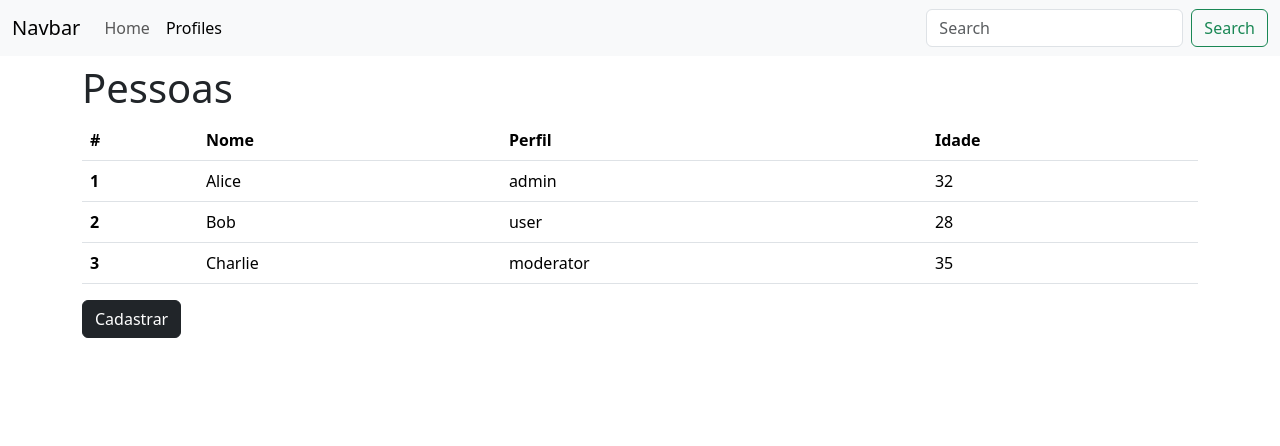
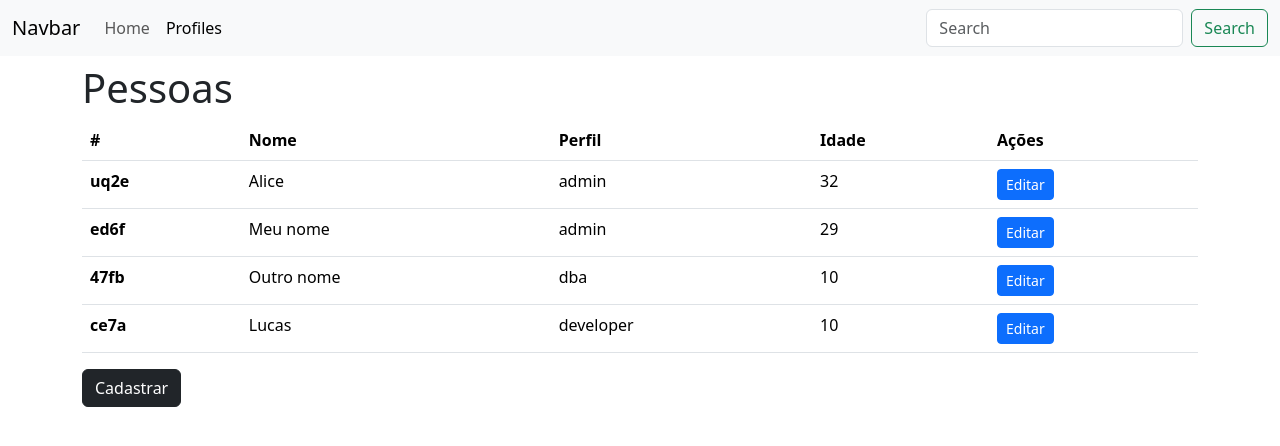
Before and after one commit to rafaelblink/treinamento-angular-junho-2024, an Angular app: page /profile in a window 1280 px wide. Shown: the top 446 px of the page. Built offline with nearby package versions, Linux system fonts and the light colour scheme; data requests are answered from the project's data file.

Commit message:
feat: cadastro de pessoas funcional

```diff
--- a/db.json
+++ b/db.json
@@ -1,34 +1,32 @@
 {
   "profiles": [
     {
-            "id": 1,
+      "id": "uq2e",
       "name": "Alice",
       "role": "admin",
       "age": 32,
-            "email": "alice@example.com",
+      "email": "alice@alice.com",
       "isActive": true,
       "country": "USA",
       "experience": "Senior"
     },
     {
-            "id": 2,
-            "name": "Bob",
-            "role": "user",
-            "age": 28,
-            "email": "bob@example.com",
-            "isActive": false,
-            "country": "Canada",
-            "experience": "Junior"
+      "id": "ed6f",
+      "name": "Meu nome",
+      "role": "admin",
+      "age": 29
     },
     {
-            "id": 3,
-            "name": "Charlie",
-            "role": "moderator",
-            "age": 35,
-            "email": "charlie@example.com",
-            "isActive": true,
-            "country": "UK",
-            "experience": "Mid-level"
+      "id": "47fb",
+      "name": "Outro nome",
+      "role": "dba",
+      "age": 10
+    },
+    {
+      "id": "ce7a",
+      "name": "Lucas",
+      "role": "developer",
+      "age": 10
     }
   ]
 }
--- a/package.json
+++ b/package.json
@@ -22,6 +22,7 @@
     "@popperjs/core": "^2.11.8",
     "bootstrap": "^5.3.2",
     "rxjs": "~7.8.0",
+    "sweetalert2": "^11.12.2",
     "tslib": "^2.3.0",
     "zone.js": "~0.13.0"
   },
--- a/src/app/app-routing.module.ts
+++ b/src/app/app-routing.module.ts
@@ -13,6 +13,9 @@ const routes: Routes = [
   },
   {
     path: 'profile/create', component: ProfileCreateUpdateComponent
+  },
+  {
+    path: 'profile/edit/:id', component: ProfileCreateUpdateComponent
   }
 ];
 
--- a/src/app/app.module.ts
+++ b/src/app/app.module.ts
@@ -3,7 +3,7 @@ import { BrowserModule } from '@angular/platform-browser';
 
 import { AppRoutingModule } from './app-routing.module';
 import { AppComponent } from './app.component';
-import { FormsModule } from '@angular/forms';
+import { FormsModule, ReactiveFormsModule } from '@angular/forms';
 import { HeaderComponent } from './components/header/header.component';
 import { HomeComponent } from './pages/home/home.component';
 import { ProfileListComponent } from './pages/profile/profile-list/profile-list.component';
@@ -23,7 +23,8 @@ import { HttpClientModule } from '@angular/common/http';
     BrowserModule,
     AppRoutingModule,
     HttpClientModule,
-    FormsModule
+    FormsModule,
+    ReactiveFormsModule
   ],
   providers: [ProfileService],
   bootstrap: [AppComponent]
--- a/src/app/pages/profile/profile-create-update/profile-create-update.component.html
+++ b/src/app/pages/profile/profile-create-update/profile-create-update.component.html
@@ -1 +1,17 @@
-<p>profile-create-update works!</p>
+<div class="container">
+    <form (ngSubmit)="onSubmit()" [formGroup]="profileForm">
+        <div class="mb-3">
+            <label for="name" class="form-label">Nome</label>
+            <input type="text" class="form-control" id="name" formControlName="name" name="name">
+        </div>
+        <div class="mb-3">
+            <label for="role" class="form-label">Perfil</label>
+            <input type="text" class="form-control" id="role" formControlName="role">
+        </div>
+        <div class="mb-3">
+            <label for="age" class="form-label">Idade</label>
+            <input type="number" class="form-control" id="age" formControlName="age">
+        </div>
+        <button type="submit" class="btn btn-primary" [disabled]="!profileForm.valid">Cadastrar</button>
+    </form>
+</div>
--- a/src/app/pages/profile/profile-create-update/profile-create-update.component.ts
+++ b/src/app/pages/profile/profile-create-update/profile-create-update.component.ts
@@ -1,4 +1,8 @@
 import { Component } from '@angular/core';
+import { FormControl, FormGroup, Validators } from '@angular/forms';
+import { ProfileService } from '../../../services/profile.service';
+import Swal from 'sweetalert2';
+import { Router } from '@angular/router';
 
 @Component({
   selector: 'app-profile-create-update',
@@ -7,4 +11,25 @@ import { Component } from '@angular/core';
 })
 export class ProfileCreateUpdateComponent {
 
+  constructor(private profileService: ProfileService, private router: Router) {}
+
+  profileForm = new FormGroup({
+    name: new FormControl('', Validators.required),
+    role: new FormControl('', Validators.required),
+    age: new FormControl(0, [Validators.required, Validators.min(0)])
+  })
+
+  onSubmit() {
+    const profile = this.profileForm.value;
+    console.log(profile)
+    this.profileService.cadastrar(profile).subscribe(result => {
+      console.log(result)
+      Swal.fire({
+        title: 'Pessoa cadastrada com sucesso!',
+        text: 'PARABENS CHAMPS!!',
+        icon: 'success',
+      })
+      this.router.navigateByUrl('/profile')
+    });
+  }
 }
--- a/src/app/pages/profile/profile-list/profile-list.component.html
+++ b/src/app/pages/profile/profile-list/profile-list.component.html
@@ -8,6 +8,7 @@
             <th scope="col">Nome</th>
             <th scope="col">Perfil</th>
             <th scope="col">Idade</th>
+            <th scope="col">Ações</th>
           </tr>
         </thead>
         <tbody>
@@ -16,6 +17,10 @@
             <td>{{ profile.name }}</td>
             <td>{{ profile.role }}</td>
             <td>{{ profile.age }}</td>
+            <td>
+                <a class="btn btn-primary btn-sm" routerLink="/profile/edit/{{profile.id}}">Editar</a>
+
+            </td>
           </tr>
         </tbody>
     </table>
--- a/src/app/services/profile.service.ts
+++ b/src/app/services/profile.service.ts
@@ -13,4 +13,8 @@ export class ProfileService {
   buscarTodos() {
     return this.http.get(this.api);
   }
+
+  cadastrar(profile: any) {
+    return this.http.post<any>(this.api, profile);
+  }
 }
```
Also changed, not shown: 1 other file (tests, documents, lock files or other folders). Lines whose indentation alone changed are shown as unchanged.
